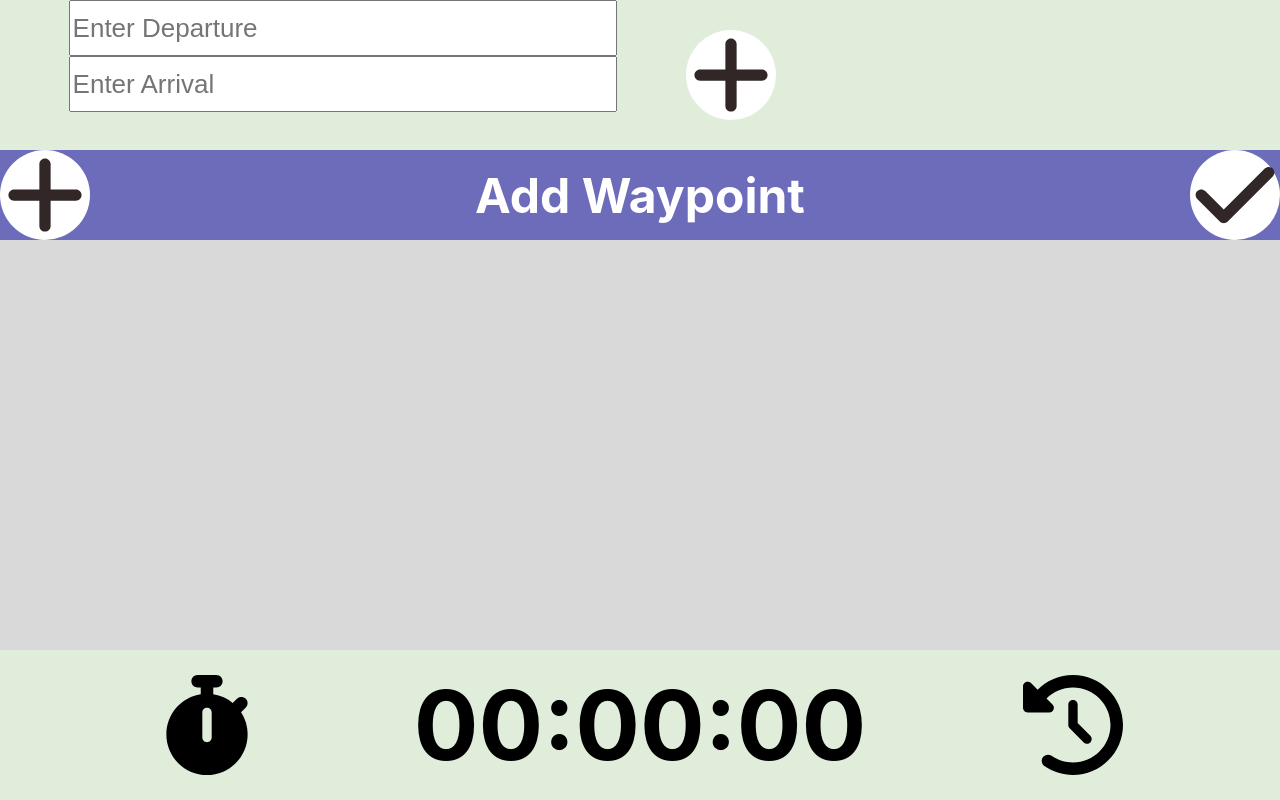
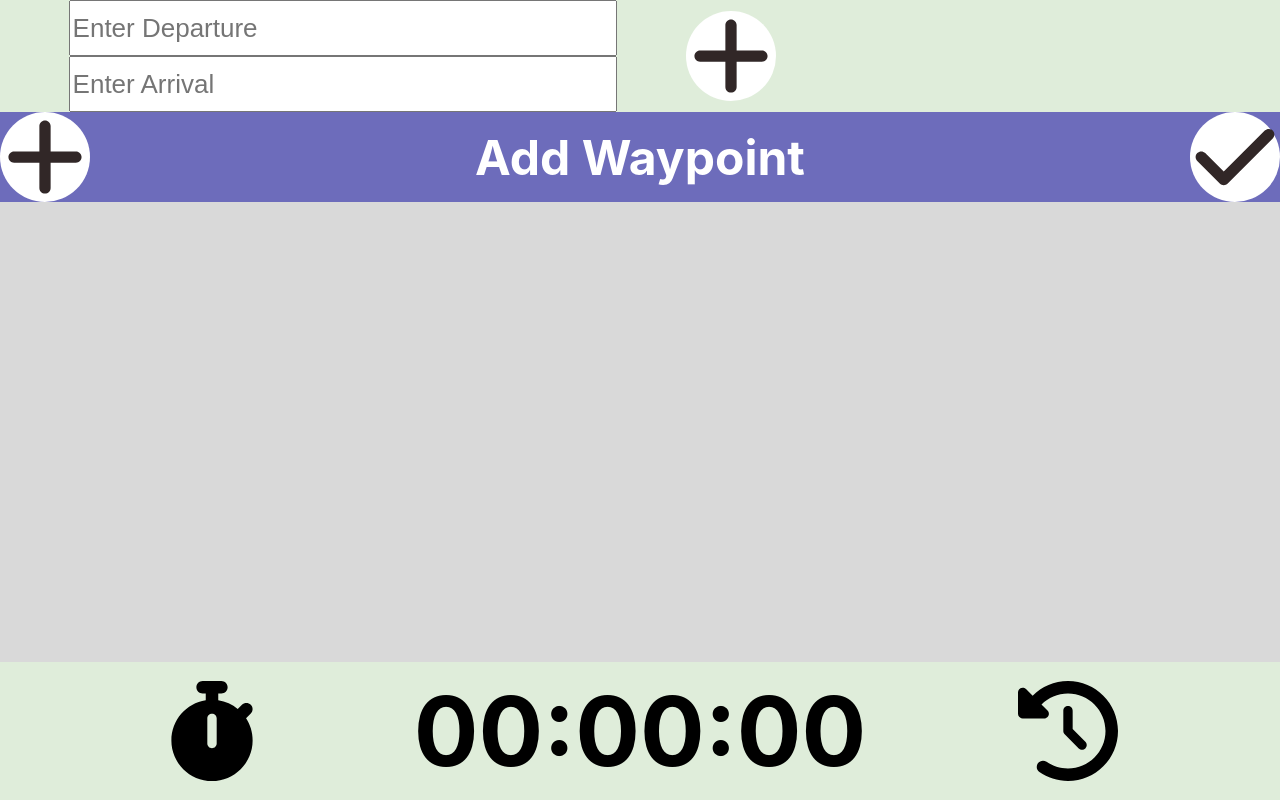
Before and after one commit to shaawwn/flight-planner, a React (Create React App) app: page / in a window 1280 px wide. Built offline with nearby package versions, Linux system fonts and the light colour scheme.

Commit message:
removed header positon fixed and changed some css

```diff
--- a/src/App.js
+++ b/src/App.js
@@ -9,6 +9,7 @@ import WaypointAdd from '../src/components/WaypointAdd'
 import WaypointAddMenu from '../src/components/WaypointAddMenu'
 import Timer from '../src/components/Timer'
 import PlannerBody from '../src/components/PlannerBody'
+import Backfill from '../src/components/Backfill'
 
 function App() {
 
@@ -86,6 +87,7 @@ function App() {
         waypoints={waypoints}
         addWaypoint={addWaypoint}
         />
+      <Backfill />
       <Timer />
     </div>
   );
--- /dev/null
+++ b/src/components/Backfill.js
@@ -0,0 +1,11 @@
+
+function Backfill() {
+
+    return(
+        <div className="backfill">
+
+        </div>
+    )
+}
+
+export default Backfill
--- a/src/styles/style.css
+++ b/src/styles/style.css
@@ -24,6 +24,9 @@ body, html {
     /* max-width: 100%; */
 }
 
+h1, p {
+    margin: 0px;
+}
 body {
     font-family: -apple-system, BlinkMacSystemFont, 'Segoe UI', 'Roboto', 'Oxygen',
       'Ubuntu', 'Cantarell', 'Fira Sans', 'Droid Sans', 'Helvetica Neue',
@@ -60,7 +63,7 @@ body {
     height: 150px;
     text-align: center;
     font-size: 36px;
-    position: fixed;
+    /* position: fixed; */
 }
 
 .airport-add {
@@ -132,7 +135,7 @@ body {
     background-color: var(--waypoint-add);
     color: white;
     justify-content: space-between;
-    margin-top: 150px;
+    /* margin-top: 150px; */
 }
 
 .waypoint-add > p {
@@ -196,7 +199,8 @@ body {
     position: fixed;
     bottom: 0px;
     width: 100%;
-    height: 150px;
+    /* height: 150px; */
+    padding: 11px;
     font-size: 42px;
     text-align: center;
     display: flex;
@@ -215,3 +219,10 @@ body {
     height: 100px;
     margin: auto;
 }
+
+/* Backfill */
+
+.backfill {
+    height: 150px;
+    background-color: red;
+}
```
